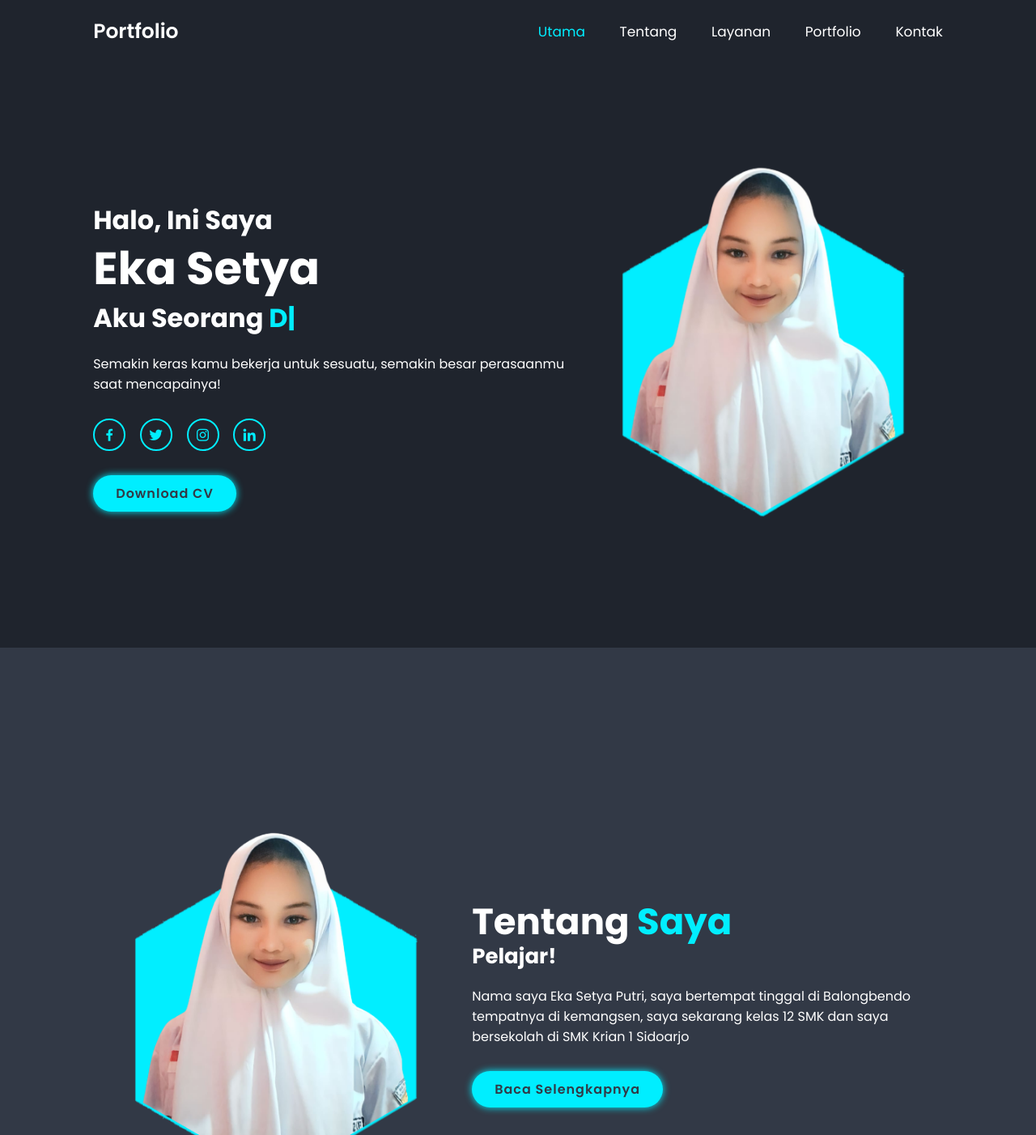
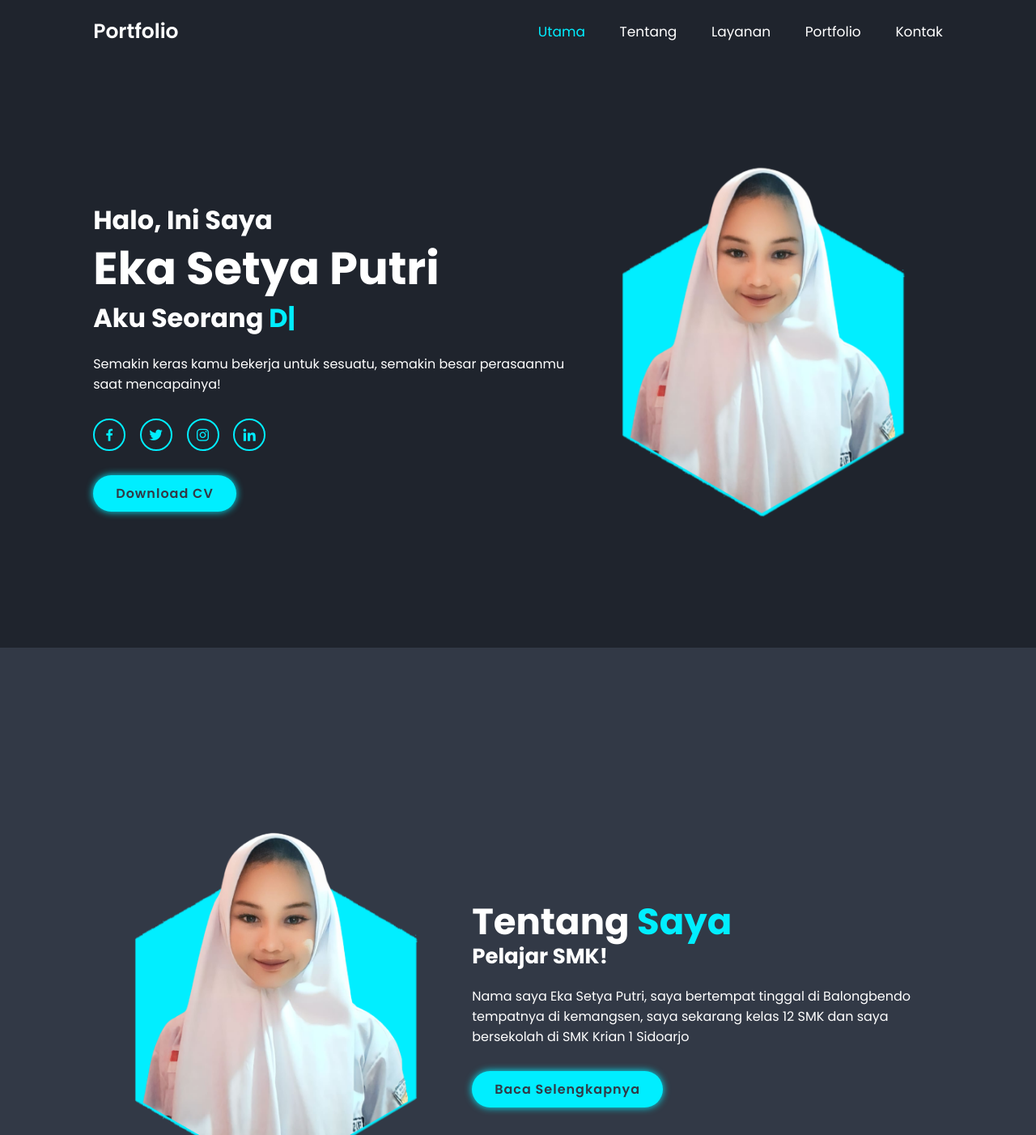
Before and after one commit to ekasetya123/ekasetya123.github.io, a plain HTML site: page index.html in a window 1280 px wide. Shown: the top 1402 px of the page at 81% size. Drawn offline with nearby package versions, Linux system fonts and the light colour scheme.

Commit message:
Update index.html

```diff
--- a/index.html
+++ b/index.html
@@ -38,7 +38,7 @@
     <section class="home" id="home">
         <div class="home-content">
             <h3>Halo, Ini Saya</h3>
-            <h1>Eka Setya</h1>
+            <h1>Eka Setya Putri</h1>
             <h3>Aku Seorang <span class="multiple-text"></span></h3>
             <p>Semakin keras kamu bekerja untuk sesuatu, semakin besar perasaanmu saat mencapainya!</p>
             <div class="social-media">
@@ -64,7 +64,7 @@
 
     <div class="about-content">
         <h2 class="heading">Tentang <span>Saya</span></h2>
-        <h3>Pelajar!</h3>
+        <h3>Pelajar SMK!</h3>
         <p>Nama saya Eka Setya Putri, saya bertempat tinggal di Balongbendo tempatnya di kemangsen, saya sekarang kelas 12 SMK dan saya bersekolah di SMK Krian 1 Sidoarjo</p>
         <a href="#" class="btn">Baca Selengkapnya</a>
     </div>
```
